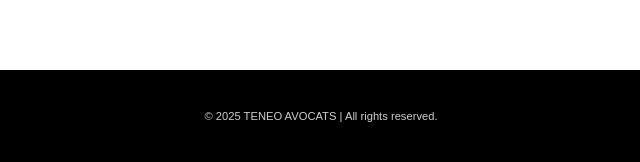
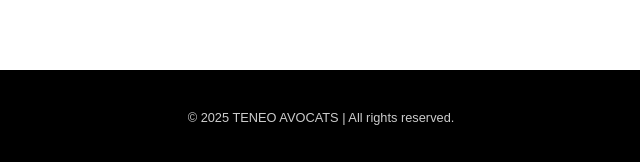
Before and after one commit to mx1000m/teneoavocats, a plain HTML site: page index.html in a window 1280 px wide. Shown: the part 3130-3292 px from the top of the page, 319-959 px from the left. Drawn offline with Linux system fonts and the light colour scheme.

Commit message:
Update index.html

```diff
--- a/index.html
+++ b/index.html
@@ -211,9 +211,26 @@
             padding: 40px 20px;
             background-color: black;
             color: rgba(255, 255, 255, 0.8);
-            font-size: 0.7rem;
+            font-size: 0.8rem;
         }
 
+
+
+
+
+
+
+
+/* Hide scrollbar for Chrome, Safari and Opera */
+::-webkit-scrollbar {
+            display: none;
+        }
+
+        /* Hide scrollbar for IE, Edge and Firefox */
+        html {
+            -ms-overflow-style: none;  /* IE and Edge */
+            scrollbar-width: none;  /* Firefox */
+        }
 
 
 
```
